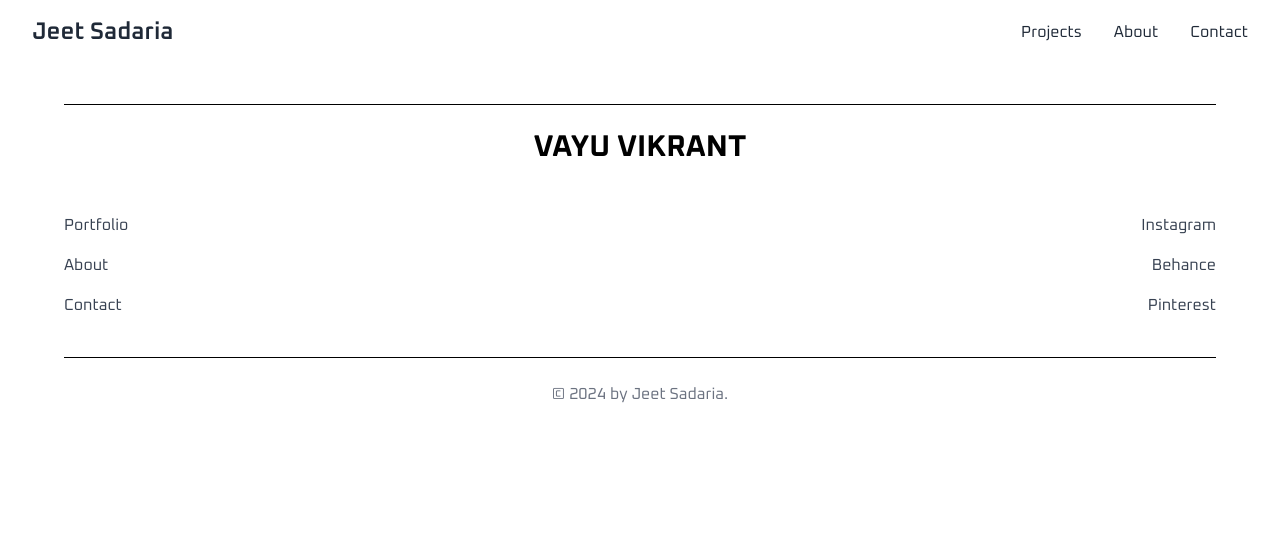
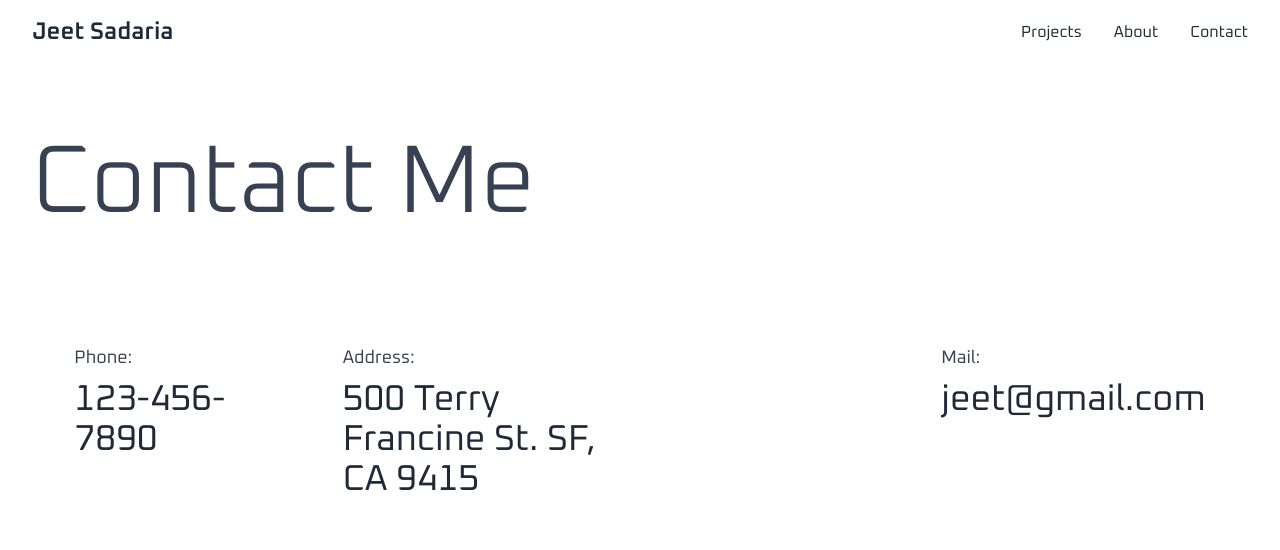
Before and after one commit to heet003/jeet_portfolio, a React (Vite) app: page /contact in a window 1280 px wide. Shown: the top 550 px of the page. Built offline with nearby package versions, Linux system fonts and the light colour scheme.

Commit message:
modified:   src/App.jsx 	new file:   src/components/Contact.jsx 	modified:   src/components/Navbar.jsx

```diff
--- a/src/App.jsx
+++ b/src/App.jsx
@@ -4,6 +4,7 @@
 import Navbar from "./components/Navbar";
 import HomePage from "./components/HomePage";
 import Footer from "./components/Footer";
+import Contact from "./components/Contact";
 
 const App = () => {
   return (
@@ -12,6 +13,7 @@
         <Navbar />
         <Routes>
           <Route path="/" element={<HomePage />} />
+          <Route path="/contact" element={<Contact />} />
         </Routes>
         <Footer />
       </div>
--- /dev/null
+++ b/src/components/Contact.jsx
@@ -0,0 +1,43 @@
+/* eslint-disable */
+import React from "react";
+
+const Contact = () => {
+  return (
+    <section className="min-h-screen ">
+      <div className=" rounded-lg p-8 max-w-3xl w-full">
+        <h2 className="text-8xl text-gray-700 mb-10 font-light text-left mt-10">
+          Contact Me
+        </h2>
+      </div>
+      <div className="text-gray-700 text-lg w-full flex flex-col sm:flex-row sm:justify-evenly space-y-8 sm:space-y-0 px-10 mt-10">
+        <div className="flex flex-col items-start">
+          <p className="">Phone:</p>
+          <span className="text-4xl w-[80%] text-gray-800 mt-2">
+            123-456-7890
+          </span>
+        </div>
+        <div className="flex flex-col items-start">
+          <p className="">Address:</p>
+          <span className="text-4xl w-[50%] text-gray-800 mt-2">
+            500 Terry Francine St. SF, CA 9415
+          </span>
+        </div>
+        <div className="flex flex-col items-start">
+          <p className="">Mail:</p>
+          <span className="text-4xl w-[80%] text-gray-800 mt-2">
+            jeet@gmail.com
+          </span>
+        </div>
+      </div>
+      <div>
+        <img
+          src="https://www.livemint.com/lm-img/img/2024/08/27/1600x900/drone_cameras_1724750168143_1724750168466.jpg"
+          alt="Drone"
+          className="my-20"
+        />
+      </div>
+    </section>
+  );
+};
+
+export default Contact;
--- a/src/components/Navbar.jsx
+++ b/src/components/Navbar.jsx
@@ -19,7 +19,7 @@
           About
         </a>
         <a
-          href="#contact"
+          href="/contact"
           className="nav_links"
         >
           Contact
```
